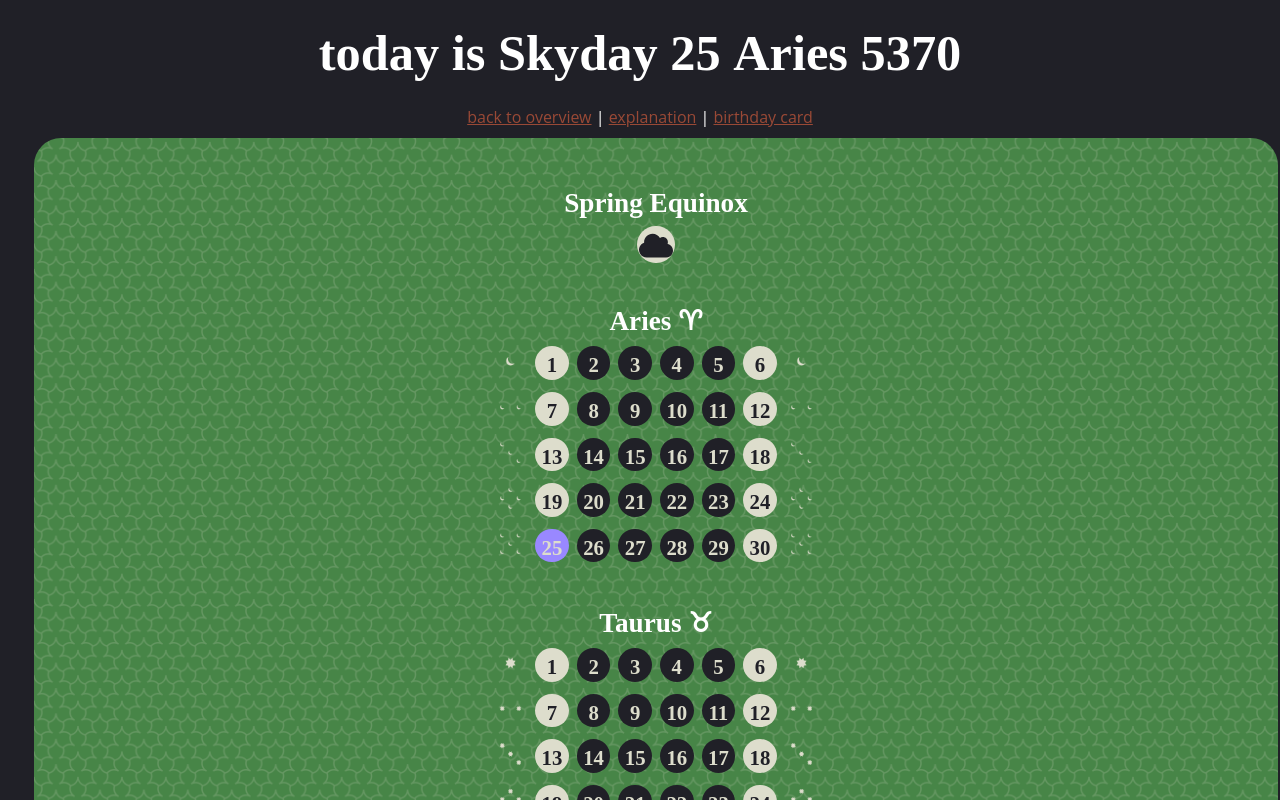
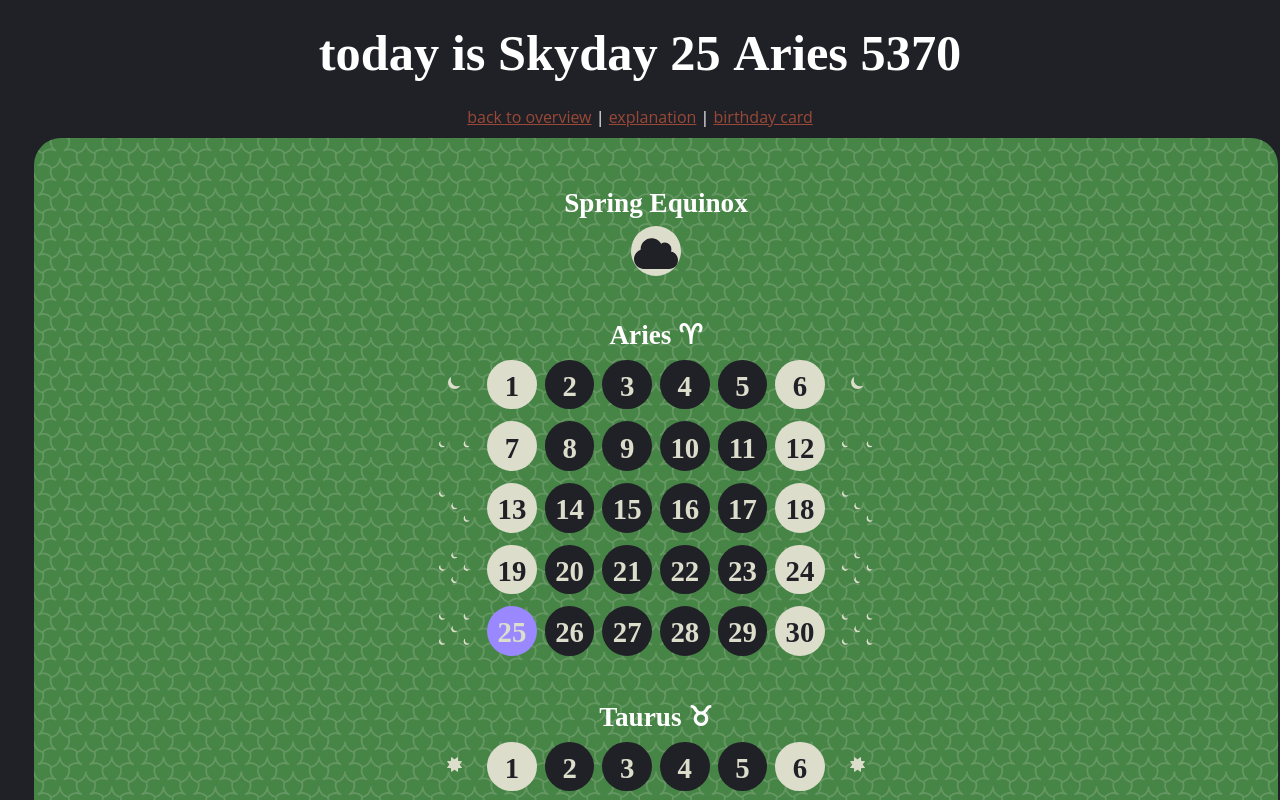
Before and after one commit to cstuartroe/celestial-cards, a React app: page /calendar in a window 1280 px wide. Shown: the top 800 px of the page. Built offline with nearby package versions, Linux system fonts and the light colour scheme; the HTML template or start-up script is replaced by a standard one.

Commit message:
Refigure sizes

```diff
--- a/src/calendar/index.tsx
+++ b/src/calendar/index.tsx
@@ -25,7 +25,7 @@ function CelestialImage(body: number, count: number) {
           <img
               src={`/static/img/blank_${count}_${CELESTIAL_BODIES[body]}s.png`}
               style={{
-                width: "calc(2vw + 1vh)",
+                width: "calc(2vw + 3vh)",
                 margin: "2px",
               }}
               alt={`${count} ${CELESTIAL_BODIES[body]}s`}
@@ -56,14 +56,9 @@ function DaySquare(props: { day: Day, currentDay: Day }) {
     content = <FontAwesomeIcon icon={SEASON_ICONS[day.season]}/>;
   }
 
-  const style: React.CSSProperties = {};
-  if (day.month === -1) {
-    style.marginTop = ".3vw";
-  }
-
   return (
     <div className={className}>
-      <p style={style}>{content}</p>
+      <p>{content}</p>
     </div>
   );
 }
--- a/static/scss/main.scss
+++ b/static/scss/main.scss
@@ -216,24 +216,25 @@ ul {
   }
 
   .month tr th div {
-    height: calc(2vw + 1vh);
-    width: calc(2vw + 1vh);
-    border-radius: calc(2vw + 1vh);
+    height: calc(2vw + 3vh);
+    width: calc(2vw + 3vh);
+    border-radius: calc(2vw + 3vh);
     text-align: center;
     margin: 2px;
     display: table;
   }
 
   .month tr th div p {
-    font-size: calc(1vw + 1vh);
+    font-size: calc(1vw + 2vh);
     font-family: "Domine", serif;
     margin: 0;
-    margin-top: .4vw;
+    margin-top: calc(.55vh + .3vw);
     padding-top: 0;
   }
 
   svg[data-prefix='fas'] {
-    font-size: calc(1.5vw + 1vh);
+    font-size: calc(1.5vw + 2vh);
+    //margin-top: .4vh;
   }
 
   .weekend {
```
